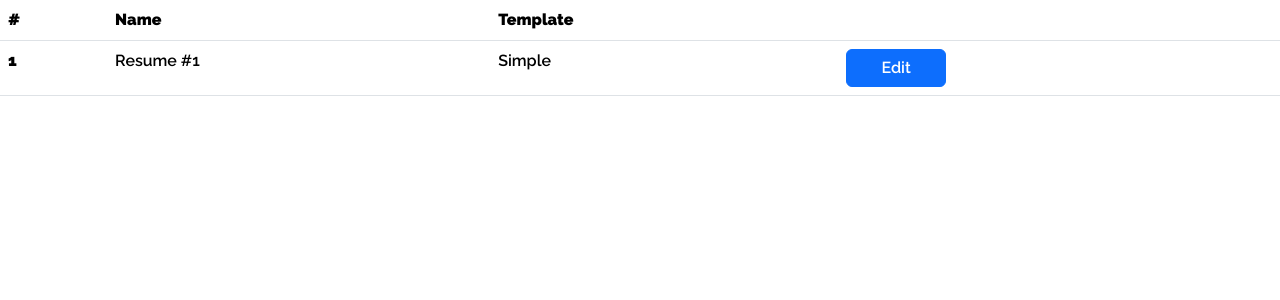
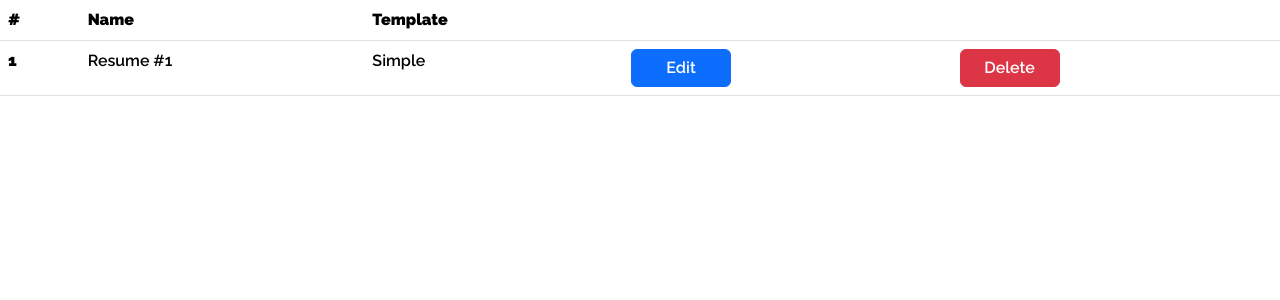
Before and after one commit to F0RRZZ/jobready, a Flask app: page /my_resumes in a window 1280 px wide. Shown: the part 72-372 px from the top of the page. Run offline with Flask 3, Linux system fonts and the light colour scheme; a user stored in the database is signed in; data comes from the database, SQL or seed files in the repository; both versions use the stored data as it was after the commit.

Commit message:
Add resume delete

```diff
--- a/jobready/main.py
+++ b/jobready/main.py
@@ -1,6 +1,6 @@
 import os
 
-from flask import Flask, redirect, render_template, request
+from flask import Flask, redirect, render_template, request, abort
 import flask_login
 from flask_login import current_user
 from flask_restful import Api
@@ -151,6 +151,8 @@ def create_resume(template_id):
 def edit_resume(resume_id):
     db_sess = db_session.create_session()
     resume = db_sess.query(Resume).get(resume_id)
+    if (not resume) or resume.user_id != current_user.id:
+        return abort(404)
     template = db_sess.query(Template).get(resume.template_id)
     form = ResumeForm()
     if form.validate_on_submit() and request.method == 'POST':
@@ -176,14 +178,33 @@ def edit_resume(resume_id):
         resume.contacts = contacts
         db_sess.commit()
         return redirect('/')
-    return render_template(template.template_path, resume=resume, form=form, template_file=template)
+    return render_template(
+        template.template_path,
+        resume=resume,
+        form=form,
+        template_file=template,
+    )
+
+
+@app.route('/resume/delete/<int:resume_id>')
+@flask_login.login_required
+def delete_resume(resume_id):
+    db_sess = db_session.create_session()
+    resume = db_sess.query(Resume).get(resume_id)
+    if (not resume) or resume.user_id != current_user.id:
+        return abort(404)
+    db_sess.delete(resume)
+    db_sess.commit()
+    return redirect('/my_resumes')
 
 
 @app.route('/my_resumes', methods=['GET'])
 @flask_login.login_required
 def my_resumes():
     db_sess = db_session.create_session()
-    resumes_list = db_sess.query(Resume).filter(Resume.user_id==current_user.id).all()
+    resumes_list = (
+        db_sess.query(Resume).filter(Resume.user_id == current_user.id).all()
+    )
     return render_template('my_resumes.html', resumes_list=resumes_list)
 
 
--- a/jobready/templates/my_resumes.html
+++ b/jobready/templates/my_resumes.html
@@ -10,6 +10,7 @@
     <th scope="col">Name</th>
     <th scope="col">Template</th>
     <th scope="col"></th>
+    <th scope="col"></th>
   </tr>
   </thead>
   <tbody>
@@ -19,6 +20,7 @@
     <td>Resume #{{ loop.index }}</td>
     <td>{{ resume.template_name.template_name }}</td>
     <td><a href="{{ url_for('edit_resume', resume_id=resume.id) }}"><button class="btn btn-primary" style="width: 100px;">Edit</button></a></td>
+    <td><a href="{{ url_for('delete_resume', resume_id=resume.id) }}"><button class="btn btn-danger" style="width: 100px;">Delete</button></a></td>
   </tr>
   {% endfor %}
   </tbody>
```
Also changed, not shown: jobready/db/database.db.
